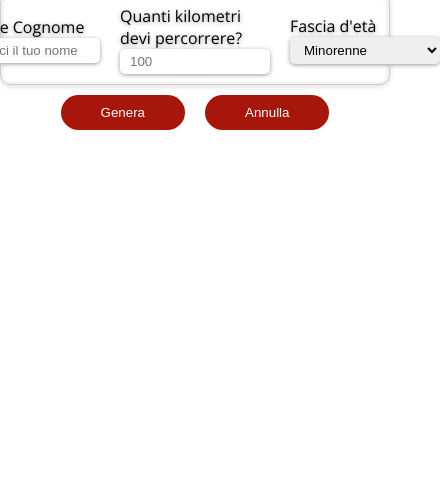
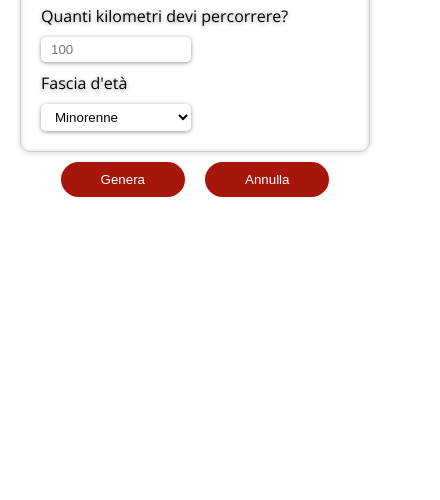
Before and after one commit to PaoloFrancesco-Marino/js-biglietto-treno-form, a plain HTML site: page index.html in a window 390 px wide. Shown: the part 344-844 px from the top of the page, 440 px wide, since content can reach past the window. Drawn offline with nearby package versions, Linux system fonts and the light colour scheme.

Commit message:
add responsive <576px

```diff
--- a/css/main.css
+++ b/css/main.css
@@ -34,6 +34,7 @@ body {
 .wrapper {
     width: 1170px;
     max-width: 100%;
+    padding: 20px;
 }
 
 .wrapper h1 {
@@ -74,6 +75,7 @@ body {
     padding: 5px 10px;
     border-radius: 5px;
     width: 150px;
+    background: #fff;
 }
 
 /* button */
@@ -85,3 +87,27 @@ body {
     border-radius: 20px;
     margin: 0 10px;
 }
+
+
+
+/* responsive  < 576px*/
+
+@media all and (max-width: 576px) {
+    .dati-input .row {
+        display: block;
+    }
+
+    .row label {
+        margin-bottom: 10px;
+    }
+
+    .row .col {
+        display: flex;
+        flex-direction: column;
+        margin-bottom: 10px;
+    }
+
+    .dati-input .row:last-child {
+        display: flex;
+    }
+}
```
